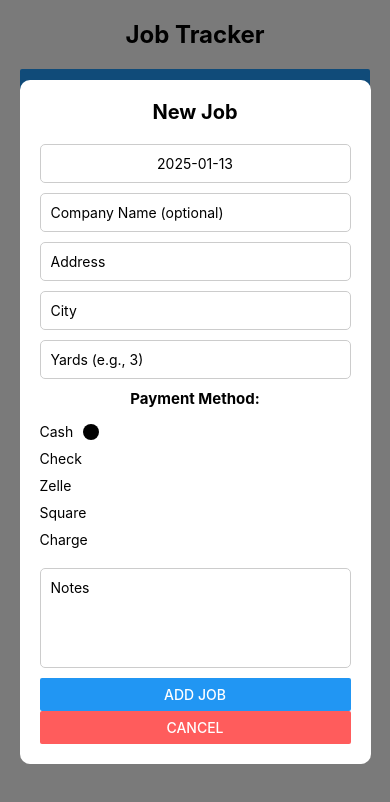
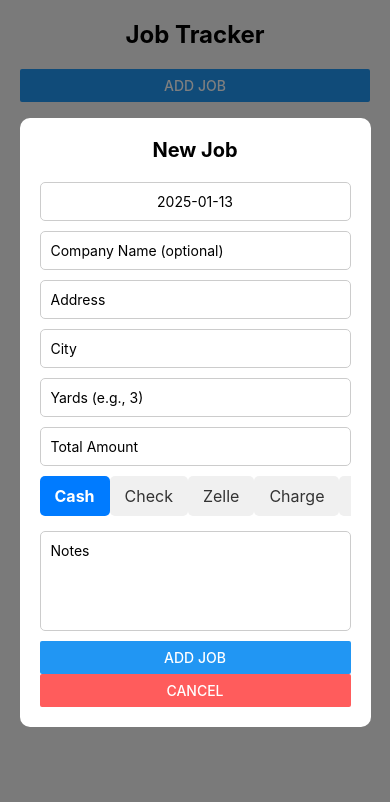
Before and after one commit to Auto-psychoJak/JobTracker, a React Native app: screen / in a window 390 px wide. Both pictures are taken after a click on the button "ADD JOB". Shown: the top 802 px of the page. Built offline with nearby package versions, Linux system fonts and the light colour scheme.

Commit message:
Added Total input

```diff
--- a/App.tsx
+++ b/App.tsx
@@ -24,6 +24,7 @@ type Job = {
   address: string;
   city: string;
   yards: number;
+  total: number; // New field
   paymentMethod: 'Cash' | 'Check' | 'Zelle' |'Square'|'Charge';
   paymentStatus: 'Paid' | 'Unpaid';
   checkNumber?: string;
@@ -46,6 +47,7 @@ export default function App() {
   const [address, setAddress] = useState('');
   const [city, setCity] = useState('');
   const [yards, setYards] = useState('');
+  const [total, setTotal] = useState<string>(''); // Use a string for easier input handling
   const [paymentMethod, setPaymentMethod] = useState<'Cash' | 'Check' | 'Zelle' |'Square'| 'Charge'>('Cash');
   const [paymentStatus, setPaymentStatus] = useState<'Paid' | 'Unpaid'>('Paid');
   const [checkNumber, setCheckNumber] = useState('');
@@ -67,12 +69,17 @@ export default function App() {
     try {
       const savedJobs = await AsyncStorage.getItem('jobs');
       if (savedJobs) {
-        setJobs(JSON.parse(savedJobs));
+        const parsedJobs = JSON.parse(savedJobs).map((job: any) => ({
+          ...job,
+          total: job.total || 0, // Default value for total
+        }));
+        setJobs(parsedJobs);
       }
     } catch (error) {
       console.error('Error loading jobs:', error);
     }
   };
+
 
   const deleteJob = (id: string) => {
     const updatedJobs = jobs.filter((job) => job.id !== id);
@@ -82,13 +89,36 @@ export default function App() {
 
 
   const addJob = () => {
-    if (!address || !city || !yards || !paymentStatus || !paymentMethod) {
-      Alert.alert('Error', 'All fields except "Company Name" are required');
+    if (!address || !city || !yards || !paymentMethod || !total) {
+      Alert.alert('Error', 'All required fields must be filled.');
       return;
     }
 
     const formattedDate = date.toISOString().split('T')[0];
 
+    if (editingJobId) {
+      const updatedJobs = jobs.map((job) =>
+        job.id === editingJobId
+          ? {
+              ...job,
+              date: formattedDate,
+              companyName,
+              address,
+              city,
+              yards: parseFloat(yards),
+              total: parseFloat(total), // Ensure total is saved
+              paymentMethod,
+              paymentStatus,
+              checkNumber: paymentMethod === 'Check' ? checkNumber : undefined,
+              billingInfo: paymentMethod === 'Charge' ? billingInfo : null,
+              notes,
+            }
+          : job
+      );
+      setJobs(updatedJobs);
+      saveJobs(updatedJobs);
+      setEditingJobId(null);
+    } else {
       const newJob: Job = {
         id: uuid.v4() as string,
         date: formattedDate,
@@ -96,28 +126,21 @@ export default function App() {
         address,
         city,
         yards: parseFloat(yards),
+        total: parseFloat(total), // Ensure total is saved
+        paymentMethod,
         paymentStatus,
-      paymentMethod,
         checkNumber: paymentMethod === 'Check' ? checkNumber : undefined,
         billingInfo: paymentMethod === 'Charge' ? billingInfo : null,
         notes,
       };
-
-    if (editingJobId) {
-      const updatedJobs = jobs.map((job) =>
-        job.id === editingJobId ? { ...job, ...newJob } : job
-      );
-      setJobs(updatedJobs);
-      saveJobs(updatedJobs);
-      setEditingJobId(null);
-    } else {
-      const updatedJobs = [...jobs, newJob];
-      setJobs(updatedJobs);
-      saveJobs(updatedJobs);
+      setJobs([...jobs, newJob]);
+      saveJobs([...jobs, newJob]);
     }
 
     closeModal();
   };
+
+
 
 
   const openModal = () => {
@@ -180,21 +203,28 @@ export default function App() {
             <TextInput style={styles.input} placeholder="Address" value={address} onChangeText={setAddress} />
             <TextInput style={styles.input} placeholder="City" value={city} onChangeText={setCity} />
             <TextInput style={styles.input} placeholder="Yards (e.g., 3)" value={yards} keyboardType="numeric" onChangeText={(text) => setYards(text.replace(/[^0-9]/g, ''))} />
+            <TextInput style={styles.input} placeholder="Total Amount" value={total} onChangeText={(text) => setTotal(text.replace(/[^0-9.]/g, ''))} // Allow only numbers and decimal points
+            keyboardType="numeric"
+            />
 
             {/* Payment Method */}
-            <View style={styles.radioGroup}>
-              <Text style={styles.sectionTitle}>Payment Method:</Text>
-              {['Cash', 'Check', 'Zelle','Square', 'Charge'].map((method) => (
+            <View style={styles.tabsContainer}>
+              {['Cash', 'Check', 'Zelle', 'Charge', 'Square'].map((method) => (
                 <TouchableOpacity
                   key={method}
-                  style={styles.radioOption}
+                  style={[
+                    styles.tab,
+                    paymentMethod === method && styles.activeTab, // Highlight selected tab
+                  ]}
                   onPress={() => setPaymentMethod(method as Job['paymentMethod'])}
                 >
-                  <Text>{method}</Text>
-                  {paymentMethod === method && <View style={styles.radioSelected} />}
+                  <Text style={paymentMethod === method ? styles.activeTabText : styles.tabText}>
+                    {method}
+                  </Text>
                 </TouchableOpacity>
               ))}
             </View>
+
 
             {/* Sub-Forms */}
             {paymentMethod === 'Check' && (
@@ -214,7 +244,7 @@ export default function App() {
                   placeholder="Company Name"
                   value={billingInfo?.companyName || ''}
                   onChangeText={(text) =>
-                  setBillingInfo((prev) => ({ ...prev, companyName: text}))
+                    setBillingInfo((prev) => ({ ...prev, companyName: text }))
                   }
                 />
                 <TextInput
@@ -222,7 +252,7 @@ export default function App() {
                   placeholder="Address"
                   value={billingInfo?.address || ''}
                   onChangeText={(text) =>
-                  setBillingInfo((prev) => ({ ...prev, address: text}))
+                    setBillingInfo((prev) => ({ ...prev, address: text }))
                   }
                 />
                 <TextInput
@@ -230,7 +260,7 @@ export default function App() {
                   placeholder="Phone"
                   value={billingInfo?.phone || ''}
                   onChangeText={(text) =>
-                  setBillingInfo((prev) => ({ ...prev, phone: text}))
+                    setBillingInfo((prev) => ({ ...prev, phone: text }))
                   }
                   keyboardType="phone-pad"
                 />
@@ -239,12 +269,13 @@ export default function App() {
                   placeholder="Email"
                   value={billingInfo?.email || ''}
                   onChangeText={(text) =>
-                  setBillingInfo((prev) => ({ ...prev, email: text || ''}))
+                    setBillingInfo((prev) => ({ ...prev, email: text }))
                   }
                   keyboardType="email-address"
                 />
               </View>
             )}
+
             <TextInput style={[styles.input, { height: 100, textAlignVertical: 'top' }]} placeholder="Notes" value={notes} onChangeText={setNotes} multiline />
             <Button title={editingJobId ? 'Update Job' : 'Add Job'} onPress={addJob} />
             <Button title="Cancel" onPress={closeModal} color="#FF5C5C" />
@@ -259,50 +290,28 @@ export default function App() {
         keyExtractor={(item) => item.id}
         renderItem={({ item }) => (
           <View style={styles.jobCard}>
-            <Text>{item.date}</Text>
-            <Text>{item.companyName}</Text>
-            <Text>{item.address}</Text>
-            <Text>{item.city}</Text>
-            <Text>{item.yards}</Text>
-            <Text>{item.paymentMethod}</Text>
-            {item.paymentMethod === 'Check' && <Text>{item.checkNumber}</Text>}
+  <Text>Company: {item.companyName}</Text>
+  <Text>Address: {item.address}</Text>
+  <Text>City: {item.city}</Text>
+  <Text>Yards: {item.yards}</Text>
+  <Text>Total: ${item.total ? item.total.toFixed(2) : '0.00'}</Text>
+  <Text>Date: {item.date}</Text>
+  <Text>Payment Method: {item.paymentMethod}</Text>
+  {item.paymentMethod === 'Check' && <Text>Check Number: {item.checkNumber}</Text>}
   {item.paymentMethod === 'Charge' && (
     <View>
-                <Text>Company Name: {item.billingInfo?.companyName}</Text>
-                <Text>Address:      {item.billingInfo?.address    }</Text>
-                <Text>Phone:        {item.billingInfo?.phone      }</Text>
-                <Text>Email:        {item.billingInfo?.email      }</Text>
+      <Text>Company: {item.billingInfo?.companyName}</Text>
+      <Text>Address: {item.billingInfo?.address}</Text>
     </View>
   )}
-            <Text>{item.paymentStatus}</Text>
-            <Text>{item.notes}</Text>
+  <Text>Status: {item.paymentStatus}</Text>
+  <Text>Notes: {item.notes}</Text>
   <View style={styles.buttonRow}>
-            <Button title="Edit" onPress={() => {
-              setEditingJobId(item.id);
-              setDate(new Date(item.date));
-              setCompanyName(item.companyName);
-              setAddress(item.address);
-              setCity(item.city);
-              setYards(item.yards.toString());
-              setPaymentMethod(item.paymentMethod);
-              setPaymentStatus(item.paymentStatus);
-              setCheckNumber(item.checkNumber || '');
-              setBillingInfo(
-              item.billingInfo? {
-              companyName: item.billingInfo.companyName || '',
-              address: item.billingInfo.address || '',
-              phone: item.billingInfo.phone || '',
-              email: item.billingInfo.email || '',
-            }
-          : { companyName: '', address: '', phone: '', email: '' }
-      );
-      setNotes(item.notes);
-      openModal();
-    }}
-  />
+    <Button title="Edit" onPress={() => {/* Edit logic */}} />
     <Button title="Delete" onPress={() => deleteJob(item.id)} color="#FF5C5C" />
   </View>
 </View>
+
         )}
       />
     </View>
@@ -325,4 +334,27 @@ const styles = StyleSheet.create({
   radioSelected: { width: 16, height: 16, borderRadius: 8, backgroundColor: '#000', marginLeft: 10 },
   jobCard: { padding: 15, marginVertical: 10, backgroundColor: '#fff', borderRadius: 8, shadowColor: '#000', shadowOffset: { width: 0, height: 2 }, shadowOpacity: 0.1, shadowRadius: 3, elevation: 3 },
   buttonRow: { flexDirection: 'row', justifyContent: 'space-between', marginTop: 10 },
+  tabsContainer: {
+    flexDirection: 'row',
+    justifyContent: 'space-around',
+    marginBottom: 15,
+  },
+  tab: {
+    paddingVertical: 10,
+    paddingHorizontal: 15,
+    borderRadius: 5,
+    backgroundColor: '#f0f0f0',
+  },
+  activeTab: {
+    backgroundColor: '#007BFF',
+  },
+  tabText: {
+    fontSize: 16,
+    color: '#333',
+  },
+  activeTabText: {
+    fontSize: 16,
+    color: '#fff',
+    fontWeight: 'bold',
+  },
 });
```
Lines whose indentation alone changed are shown as unchanged.
